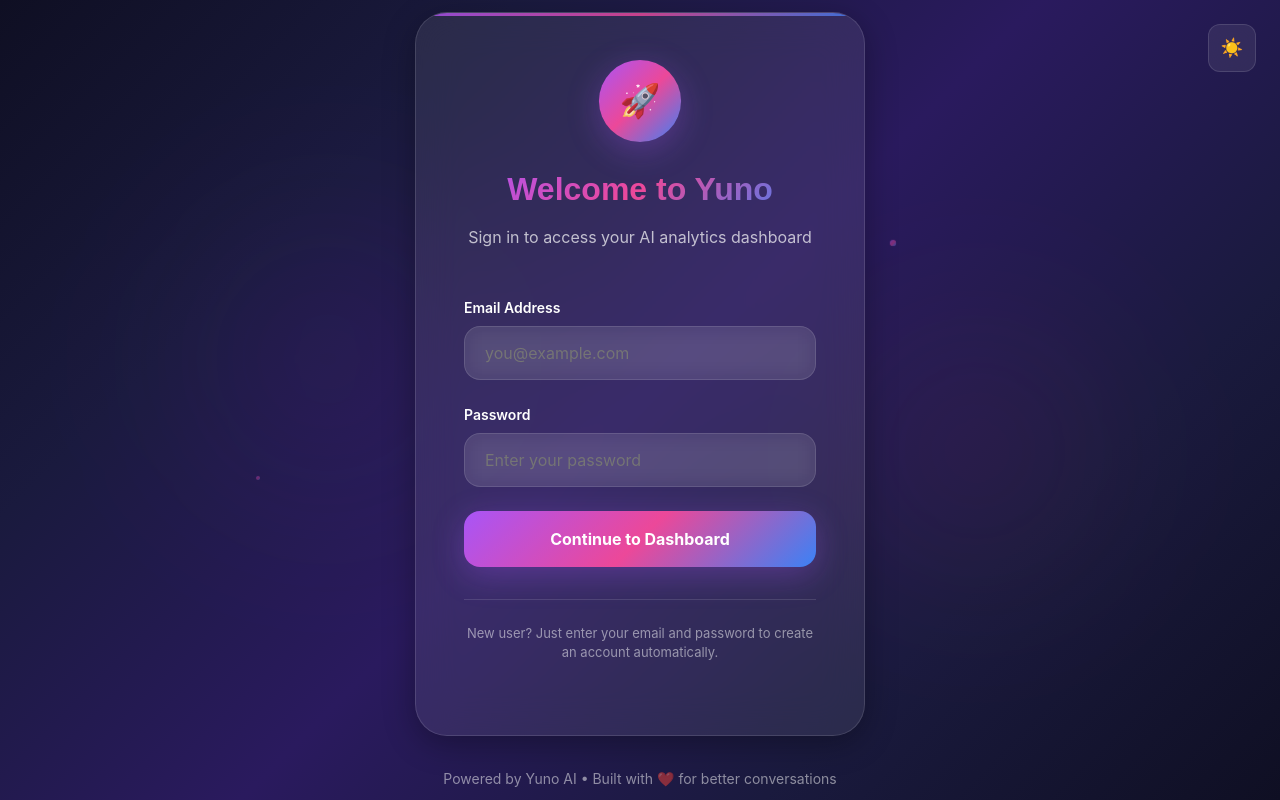
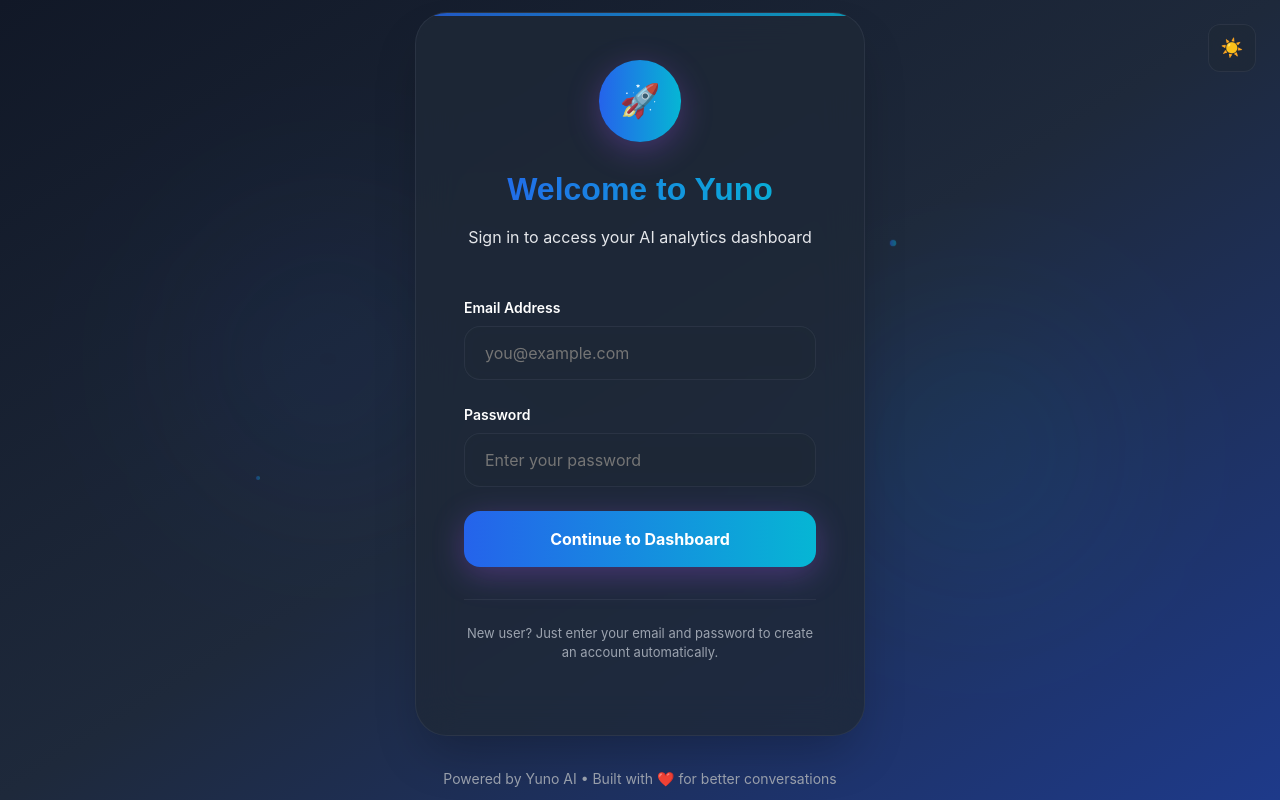
Before and after one commit to luckylabs-yuno/yuno-dashboard, a React (Vite) app: page /login in a window 1280 px wide. Built offline with nearby package versions, Linux system fonts and the light colour scheme; no server answers.

Commit message:
Update ThemeContext.jsx

```diff
--- a/src/contexts/ThemeContext.jsx
+++ b/src/contexts/ThemeContext.jsx
@@ -14,7 +14,7 @@ export const useTheme = () => {
 export const ThemeProvider = ({ children }) => {
   const [isDarkMode, setIsDarkMode] = useState(() => {
     const saved = localStorage.getItem('yuno-theme');
-    return saved ? JSON.parse(saved) : true; // Default to dark mode
+    return saved ? JSON.parse(saved) : true; // default to dark
   });
 
   useEffect(() => {
@@ -28,42 +28,41 @@ export const ThemeProvider = ({ children }) => {
   const theme = {
     isDarkMode,
     toggleTheme,
-    colors: isDarkMode ? {
-      // Dark Mode Colors
-      background: 'linear-gradient(135deg, #0f0f23 0%, #1a1a3e 25%, #2a1a5e 50%, #1a1a3e 75%, #0f0f23 100%)',
-      cardBackground: 'rgba(255, 255, 255, 0.08)',
-      cardBackgroundHover: 'rgba(255, 255, 255, 0.12)',
-      cardBorder: 'rgba(255, 255, 255, 0.12)',
-      cardBorderHover: 'rgba(255, 255, 255, 0.2)',
-      text: '#FFFFFF',
-      textSecondary: 'rgba(255, 255, 255, 0.7)',
-      textMuted: 'rgba(255, 255, 255, 0.5)',
-      accent: 'linear-gradient(135deg, #A855F7 0%, #EC4899 50%, #3B82F6 100%)',
-      shadow: '0 8px 32px rgba(0, 0, 0, 0.3)',
-      shadowHover: '0 20px 40px rgba(0, 0, 0, 0.4)',
-      orb1: 'rgba(147, 51, 234, 0.1)',
-      orb2: 'rgba(236, 72, 153, 0.1)'
-    } : {
-      // Light Mode Colors
-      background: 'linear-gradient(135deg, #f8fafc 0%, #e2e8f0 25%, #cbd5e1 50%, #e2e8f0 75%, #f8fafc 100%)',
+    colors: isDarkMode
+      ? {
+          // Dark Mode (Yuno Dark Theme)
+          background: 'linear-gradient(to bottom right, #111827, #1e293b, #1e3a8a)',  // Hero gradient :contentReference[oaicite:0]{index=0}
+          cardBackground: 'rgba(31, 41, 55, 0.8)',                                    // Glass bg :contentReference[oaicite:1]{index=1}
+          cardBackgroundHover: 'rgba(17, 24, 39, 0.9)',                               // Hover bg :contentReference[oaicite:2]{index=2}
+          cardBorder: 'rgba(75, 85, 99, 0.3)',                                        // Glass border :contentReference[oaicite:3]{index=3}
+          cardBorderHover: 'rgba(107, 114, 128, 0.5)',                                // Hover border :contentReference[oaicite:4]{index=4}
+          text: '#ffffff',                                                            // Primary text :contentReference[oaicite:5]{index=5}
+          textSecondary: '#e5e7eb',                                                   // Body text :contentReference[oaicite:6]{index=6}
+          textMuted: '#9ca3af',                                                       // Muted text :contentReference[oaicite:7]{index=7}
+          accent: 'linear-gradient(to right, #2563eb, #06b6d4)',                      // Brand CTA gradient :contentReference[oaicite:8]{index=8}
+          shadow: '0 25px 50px -12px rgba(0, 0, 0, 0.25)',                            // Glass shadow :contentReference[oaicite:9]{index=9}
+          shadowHover: '0 25px 50px -12px rgba(37, 99, 235, 0.3)',                    // Hover shadow :contentReference[oaicite:10]{index=10}
+          orb1: 'rgba(37, 99, 235, 0.1)',
+          orb2: 'rgba(6, 182, 212, 0.1)'
+        }
+      : {
+          // Light Mode (your original soft gradient + Yuno accents)
+          background:
+            'linear-gradient(135deg, #f8fafc 0%, #e2e8f0 25%, #cbd5e1 50%, #e2e8f0 75%, #f8fafc 100%)',
           cardBackground: 'rgba(255, 255, 255, 0.7)',
           cardBackgroundHover: 'rgba(255, 255, 255, 0.9)',
-      cardBorder: 'rgba(255, 255, 255, 0.8)',
-      cardBorderHover: 'rgba(147, 51, 234, 0.3)',
+          cardBorder: 'rgba(156, 163, 175, 0.3)',
+          cardBorderHover: 'rgba(75, 85, 99, 0.4)',
           text: '#1e293b',
           textSecondary: '#475569',
           textMuted: '#64748b',
-      accent: 'linear-gradient(135deg, #A855F7 0%, #EC4899 50%, #3B82F6 100%)',
+          accent: 'linear-gradient(to right, #2563eb, #06b6d4)',                      // Brand CTA gradient
           shadow: '0 8px 32px rgba(0, 0, 0, 0.1)',
           shadowHover: '0 20px 40px rgba(0, 0, 0, 0.15)',
-      orb1: 'rgba(147, 51, 234, 0.08)',
-      orb2: 'rgba(236, 72, 153, 0.08)'
+          orb1: 'rgba(37, 99, 235, 0.08)',
+          orb2: 'rgba(6, 182, 212, 0.08)'
         }
   };
 
-  return (
-    <ThemeContext.Provider value={theme}>
-      {children}
-    </ThemeContext.Provider>
-  );
+  return <ThemeContext.Provider value={theme}>{children}</ThemeContext.Provider>;
 };
```
Lines whose indentation alone changed are shown as unchanged.
